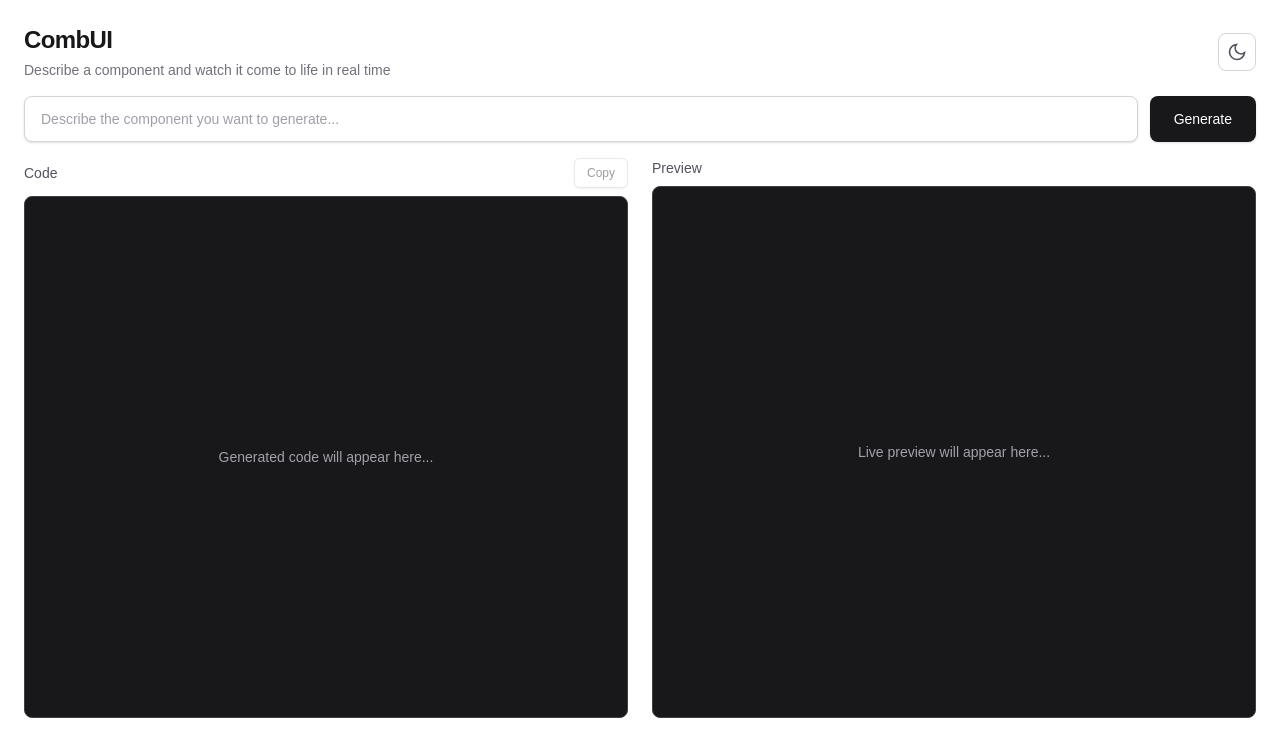
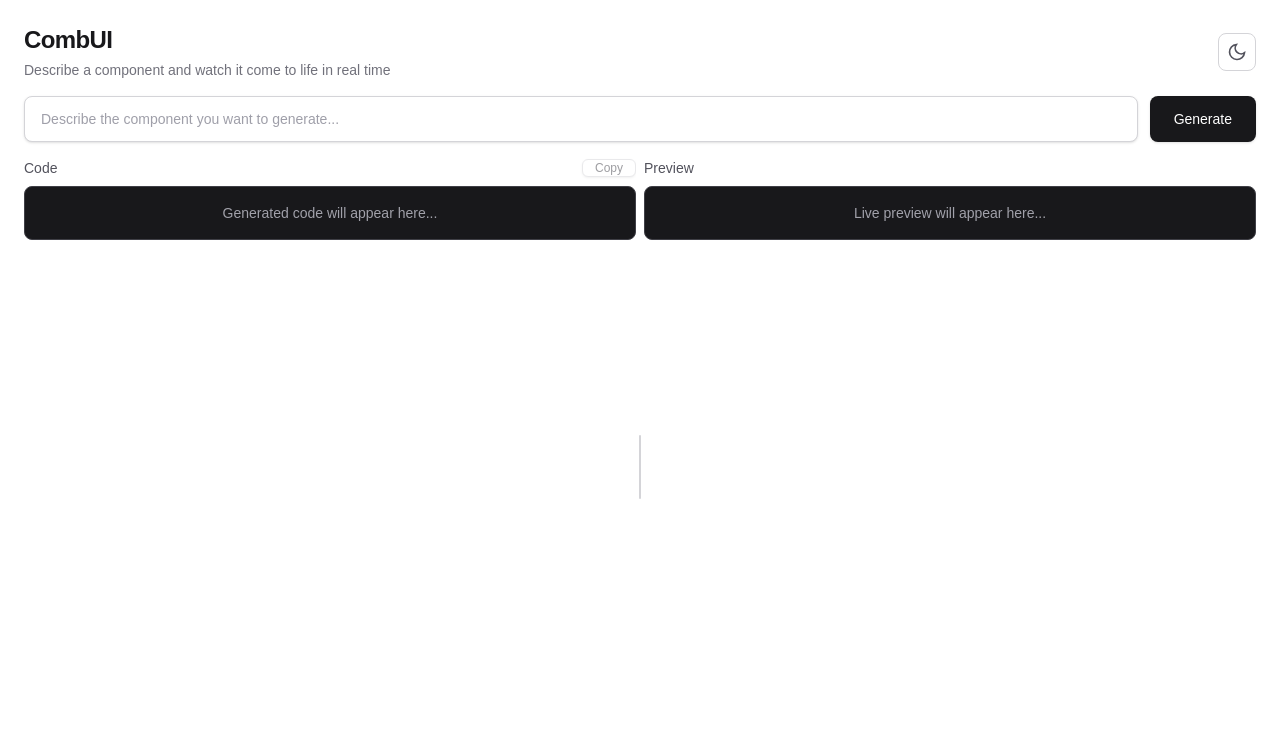
Before and after one commit to nerdychap/comb-ui, a Next.js app: page / in a window 1280 px wide. Shown: the top 756 px of the page. Built offline with nearby package versions, Linux system fonts and the light colour scheme.

Commit message:
feat: implement resizable split component and enhance stream code display functionality

```diff
--- a/src/app/api/generate/route.ts
+++ b/src/app/api/generate/route.ts
@@ -1,6 +1,6 @@
+import { rateLimiter } from "@/lib/rate-limiter";
+import { sanitizePrompt } from "@/lib/sanitize";
 import { NextRequest } from "next/server";
-import { sanitizePrompt } from "@/lib/sanitize";
-import { rateLimiter } from "@/lib/rate-limiter";
 
 const OPENROUTER_URL = "https://openrouter.ai/api/v1/chat/completions";
 
@@ -47,6 +47,11 @@
           },
         ],
         stream: true,
+        reasoning: {
+          enabled: true,
+          effort: "low",
+          exclude: true,
+        },
       }),
     });
 
--- a/src/components/generator-view-inner.tsx
+++ b/src/components/generator-view-inner.tsx
@@ -1,11 +1,12 @@
 "use client";
 
+import LivePreviewWrapper from "@/components/live-preview-wrapper";
 import PromptInput from "@/components/prompt-input";
-import LivePreviewWrapper from "@/components/live-preview-wrapper";
+import ResizableSplit from "@/components/resizable-split";
 import StreamCodeDisplay from "@/components/stream-code-display";
 import ThemeToggle from "@/components/theme-toggle";
+import { useClipboard } from "@/hooks/use-clipboard";
 import { useStreamContext } from "@/hooks/use-stream-context";
-import { useClipboard } from "@/hooks/use-clipboard";
 import { useTheme } from "@/hooks/use-theme";
 
 export default function GeneratorViewInner() {
@@ -48,8 +49,9 @@
         </div>
       )}
 
-      <div className="flex flex-1 flex-col gap-4 overflow-hidden lg:flex-row lg:gap-6">
-        <div className="flex min-h-75 max-h-[70vh] flex-[1_1_0%] flex-col gap-2 overflow-hidden min-w-0 lg:min-h-0">
+      <ResizableSplit
+        left={
+          <div className="flex min-h-75 max-h-[80vh] flex-col gap-2 overflow-hidden lg:min-h-0">
             <div className="flex items-center justify-between">
               <h2 className="text-sm font-medium text-zinc-600 dark:text-zinc-400">Code</h2>
 
@@ -57,19 +59,21 @@
                 type="button"
                 disabled={content.length === 0}
                 onClick={handleCopy}
-              className="rounded-md border border-zinc-300 bg-white px-3 py-1.5 text-xs font-medium text-zinc-700 shadow-sm transition-colors hover:bg-zinc-100 hover:text-zinc-900 disabled:cursor-not-allowed disabled:opacity-50 dark:border-zinc-600 dark:bg-zinc-800 dark:text-zinc-300 dark:hover:bg-zinc-700 dark:hover:text-zinc-100"
+                className="rounded-md border border-zinc-300 bg-white px-3 text-xs font-medium text-zinc-700 shadow-sm transition-colors hover:bg-zinc-100 hover:text-zinc-900 disabled:cursor-not-allowed disabled:opacity-50 dark:border-zinc-600 dark:bg-zinc-800 dark:text-zinc-300 dark:hover:bg-zinc-700 dark:hover:text-zinc-100"
               >
                 {isCopied ? "Copied!" : "Copy"}
               </button>
             </div>
             <StreamCodeDisplay />
           </div>
-
-        <div className="flex min-h-75 max-h-[70vh] flex-[1_1_0%] flex-col gap-2 overflow-hidden min-w-0 lg:min-h-0">
+        }
+        right={
+          <div className="flex min-h-75 max-h-[80vh] flex-col gap-2 overflow-hidden lg:min-h-0">
             <h2 className="text-sm font-medium text-zinc-600 dark:text-zinc-400">Preview</h2>
             <LivePreviewWrapper code={!isLoading ? content : ""} isLoading={isLoading} />
           </div>
-      </div>
+        }
+      />
     </div>
   );
 }
--- /dev/null
+++ b/src/components/resizable-split.tsx
@@ -0,0 +1,85 @@
+"use client";
+
+import { HANDLE_WIDTH, MAX_RATIO, MIN_RATIO } from "@/constants/contants";
+import { useCallback, useEffect, useRef, useState, type ReactNode } from "react";
+
+type ResizableSplitProps = {
+  left: ReactNode;
+  right: ReactNode;
+};
+
+export default function ResizableSplit({ left, right }: ResizableSplitProps) {
+  const containerRef = useRef<HTMLDivElement>(null);
+  const [splitRatio, setSplitRatio] = useState(50);
+  const isDragging = useRef(false);
+
+  const handleMouseDown = useCallback((e: React.MouseEvent | React.TouchEvent) => {
+    e.preventDefault();
+    isDragging.current = true;
+    document.body.style.cursor = "col-resize";
+    document.body.style.userSelect = "none";
+  }, []);
+
+  const handleMouseMove = useCallback((e: MouseEvent | TouchEvent) => {
+    if (!isDragging.current || !containerRef.current) return;
+
+    const rect = containerRef.current.getBoundingClientRect();
+    const clientX = "touches" in e ? e.touches[0].clientX : e.clientX;
+    const x = clientX - rect.left;
+    const ratio = (x / rect.width) * 100;
+
+    setSplitRatio(Math.min(MAX_RATIO, Math.max(MIN_RATIO, ratio)));
+  }, []);
+
+  const handleMouseUp = useCallback(() => {
+    if (!isDragging.current) return;
+    isDragging.current = false;
+    document.body.style.cursor = "";
+    document.body.style.userSelect = "";
+  }, []);
+
+  useEffect(() => {
+    window.addEventListener("mousemove", handleMouseMove);
+    window.addEventListener("mouseup", handleMouseUp);
+    window.addEventListener("touchmove", handleMouseMove, { passive: false });
+    window.addEventListener("touchend", handleMouseUp);
+    return () => {
+      window.removeEventListener("mousemove", handleMouseMove);
+      window.removeEventListener("mouseup", handleMouseUp);
+      window.removeEventListener("touchmove", handleMouseMove);
+      window.removeEventListener("touchend", handleMouseUp);
+      document.body.style.cursor = "";
+      document.body.style.userSelect = "";
+    };
+  }, [handleMouseMove, handleMouseUp]);
+
+  return (
+    <div
+      ref={containerRef}
+      className="flex flex-1 flex-col gap-4 overflow-hidden lg:flex-row lg:gap-0"
+    >
+      <div
+        className="flex min-h-0 flex-col gap-2 overflow-hidden"
+        style={{ flex: `${splitRatio} 1 0%` }}
+      >
+        {left}
+      </div>
+
+      <div
+        className="hidden cursor-col-resize items-center justify-center lg:flex"
+        style={{ width: HANDLE_WIDTH, minWidth: HANDLE_WIDTH }}
+        onMouseDown={handleMouseDown}
+        onTouchStart={handleMouseDown}
+      >
+        <div className="h-16 w-0.5 rounded-full bg-zinc-300 dark:bg-zinc-600" />
+      </div>
+
+      <div
+        className="flex min-h-0 flex-col gap-2 overflow-hidden"
+        style={{ flex: `${100 - splitRatio} 1 0%` }}
+      >
+        {right}
+      </div>
+    </div>
+  );
+}
--- a/src/components/stream-code-display.tsx
+++ b/src/components/stream-code-display.tsx
@@ -5,9 +5,16 @@
 import { PANEL_BG, PANEL_BORDER } from "@/constants/contants";
 import { useStreamContext } from "@/hooks/use-stream-context";
 import { Highlight, themes, type Language } from "prism-react-renderer";
+import { useEffect, useRef } from "react";
 
 export default function StreamCodeDisplay() {
   const { content, isLoading } = useStreamContext();
+  const preRef = useRef<HTMLPreElement>(null);
+
+  useEffect(() => {
+    if (!isLoading || !preRef.current) return;
+    preRef.current.scrollTop = preRef.current.scrollHeight;
+  }, [content, isLoading]);
 
   if (!content && !isLoading) {
     return <StreamEmptyState />;
@@ -22,6 +29,7 @@
       <Highlight theme={themes.nightOwl} code={content} language={"tsx" as Language}>
         {({ className, style, tokens, getLineProps, getTokenProps }) => (
           <pre
+            ref={preRef}
             className={`h-full overflow-y-auto rounded-lg border p-4 text-sm leading-relaxed ${className}`}
             style={{
               ...style,
--- a/src/constants/contants.ts
+++ b/src/constants/contants.ts
@@ -1,2 +1,5 @@
 export const PANEL_BG = "#18181b";
 export const PANEL_BORDER = "#3f3f46";
+export const HANDLE_WIDTH = 8;
+export const MIN_RATIO = 20;
+export const MAX_RATIO = 80;
```
Lines whose indentation alone changed are shown as unchanged.
